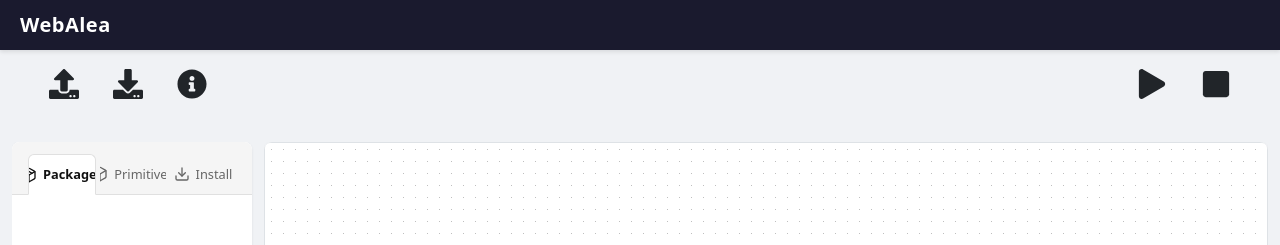
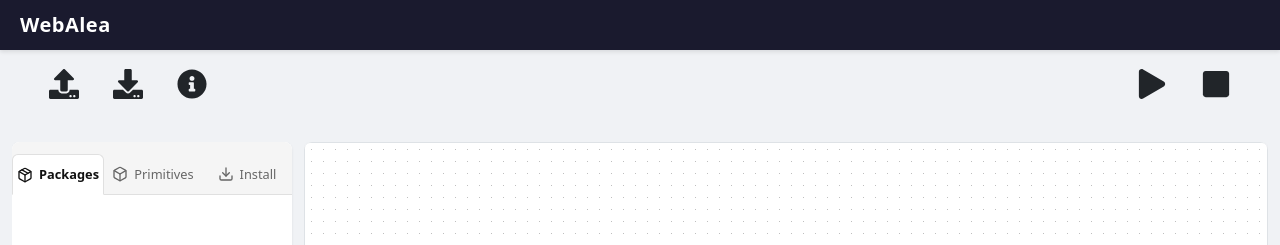
Before and after one commit to openalea-incubator/WebAlea, a React (Vite) app in the folder webAleaFront/: page / in a window 1280 px wide. Shown: the top 245 px of the page. Built offline with nearby package versions, Linux system fonts and the light colour scheme; no server answers.

Commit message:
refactor(packagemanager): adjust styles

```diff
--- a/webAleaFront/src/assets/css/app.css
+++ b/webAleaFront/src/assets/css/app.css
@@ -84,7 +84,7 @@
 
 /* ========== SIDEBAR (Package Manager) ========== */
 .sidebar-column {
-  width: 240px;
+  width: 280px;
   min-width: 200px;
   max-width: 280px;
   flex-shrink: 0;
@@ -208,7 +208,7 @@
 /* ========== RESPONSIVE ========== */
 @media (max-width: 1200px) {
   .sidebar-column {
-    width: 200px;
+    width: 250px;
     min-width: 180px;
   }
 
--- a/webAleaFront/src/assets/css/package_manager.css
+++ b/webAleaFront/src/assets/css/package_manager.css
@@ -16,7 +16,7 @@
 .package-manager-header {
     flex-shrink: 0;
     background: #f5f5f5;
-    padding: 12px 16px 0;
+    padding: 12px 0px 0;
     border-bottom: 1px solid #e0e0e0;
 }
 
```
